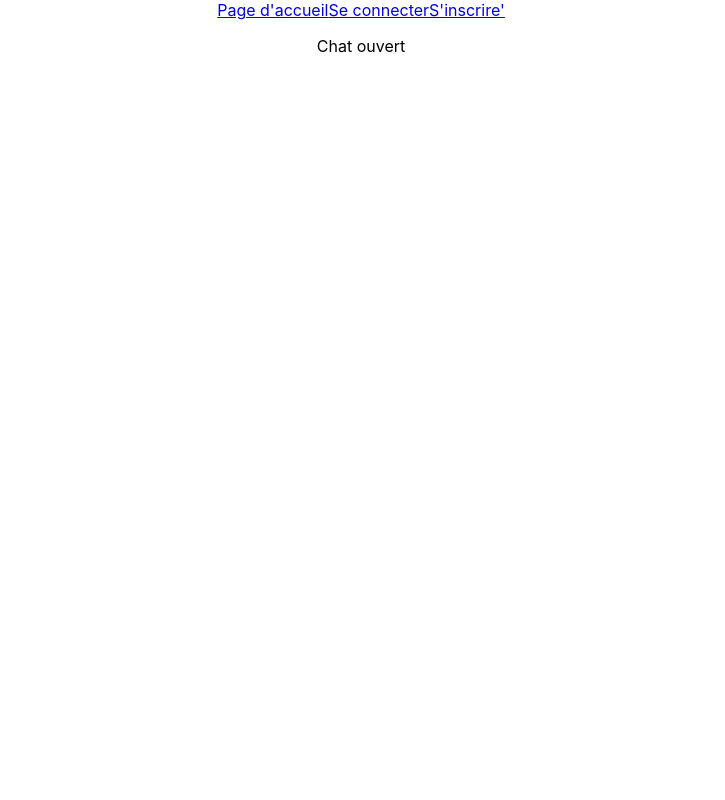
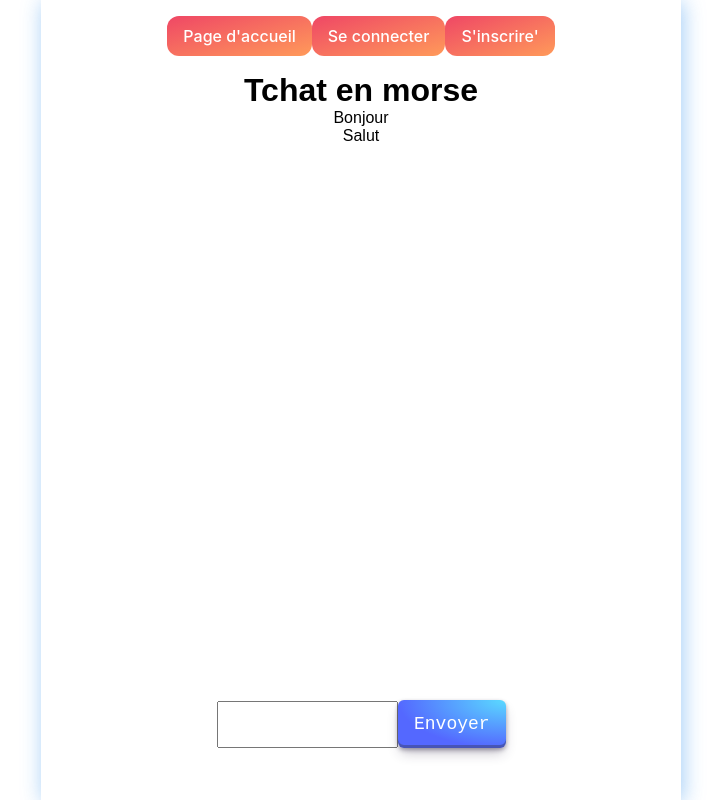
Before and after one commit to clemthibault/lelong_thibault_tp02, a React (Create React App) app in the folder front/: page /chat in a window 1280 px wide. Shown: the whole page, without its empty margins (279-1004 px from the left). Built offline with nearby package versions, Linux system fonts and the light colour scheme.

Commit message:
[Edit]page morse et un peu la navbar

```diff
--- a/front/src/App.js
+++ b/front/src/App.js
@@ -17,10 +17,11 @@ function App() {
       <Router>
 
         <nav>
-          <Link to="/">Page d'accueil</Link>
-          <Link to="/seconnecter">Se connecter</Link>
-          <Link to="/s'inscrire">S'inscrire'</Link>
+          <Link className='button-62' to="/">Page d'accueil</Link>
+          <Link className='button-62' to="/seconnecter">Se connecter</Link>
+          <Link className='button-62' to="/s'inscrire">S'inscrire'</Link>
         </nav>
+
 
 
 
--- a/front/src/css/Allpage.css
+++ b/front/src/css/Allpage.css
@@ -3,3 +3,42 @@ body {
     margin-left: 25%;
     margin-right: 25%;
 }
+
+
+
+
+/* CSS */
+.button-62 {
+  background: linear-gradient(to bottom right, #EF4765, #FF9A5A);
+  border: 0;
+  border-radius: 12px;
+  color: #FFFFFF;
+  cursor: pointer;
+  display: inline-block;
+  font-family: -apple-system,system-ui,"Segoe UI",Roboto,Helvetica,Arial,sans-serif;
+  font-size: 16px;
+  font-weight: 500;
+  line-height: 2.5;
+  outline: transparent;
+  padding: 0 1rem;
+  text-align: center;
+  text-decoration: none;
+  transition: box-shadow .2s ease-in-out;
+  user-select: none;
+  -webkit-user-select: none;
+  touch-action: manipulation;
+  white-space: nowrap;
+}
+
+.button-62:not([disabled]):focus {
+  box-shadow: 0 0 .25rem rgba(0, 0, 0, 0.5), -.125rem -.125rem 1rem rgba(239, 71, 101, 0.5), .125rem .125rem 1rem rgba(255, 154, 90, 0.5);
+}
+
+.button-62:not([disabled]):hover {
+  box-shadow: 0 0 .25rem rgba(0, 0, 0, 0.5), -.125rem -.125rem 1rem rgba(239, 71, 101, 0.5), .125rem .125rem 1rem rgba(255, 154, 90, 0.5);
+}
+
+
+nav {
+    padding: 1em;
+}
--- /dev/null
+++ b/front/src/css/Tchat.css
@@ -0,0 +1,79 @@
+* {
+    margin: 0;
+    padding: 0;
+    font-family: sans-serif;
+    box-sizing: border-box;
+
+}
+
+
+body {
+    height: 100vh;
+    box-shadow: 2px 2px 20px rgba(23, 129, 234, 0.4);
+
+}
+
+.piedDePage {
+    display: flex;
+    justify-content: center;
+}
+
+.positionButtonSend {
+    height: 100px;
+    position: absolute;
+    bottom: 0;
+
+}
+
+.SizeBarrSend {
+    height: 3.5em;
+}
+
+
+
+
+/* CSS bouton send */
+.button-29 {
+  align-items: center;
+  appearance: none;
+  background-image: radial-gradient(100% 100% at 100% 0, #5adaff 0, #5468ff 100%);
+  border: 0;
+  border-radius: 6px;
+  box-shadow: rgba(45, 35, 66, .4) 0 2px 4px,rgba(45, 35, 66, .3) 0 7px 13px -3px,rgba(58, 65, 111, .5) 0 -3px 0 inset;
+  box-sizing: border-box;
+  color: #fff;
+  cursor: pointer;
+  display: inline-flex;
+  font-family: "JetBrains Mono",monospace;
+  height: 48px;
+  justify-content: center;
+  line-height: 1;
+  list-style: none;
+  overflow: hidden;
+  padding-left: 16px;
+  padding-right: 16px;
+  position: relative;
+  text-align: left;
+  text-decoration: none;
+  transition: box-shadow .15s,transform .15s;
+  user-select: none;
+  -webkit-user-select: none;
+  touch-action: manipulation;
+  white-space: nowrap;
+  will-change: box-shadow,transform;
+  font-size: 18px;
+}
+
+.button-29:focus {
+  box-shadow: #3c4fe0 0 0 0 1.5px inset, rgba(45, 35, 66, .4) 0 2px 4px, rgba(45, 35, 66, .3) 0 7px 13px -3px, #3c4fe0 0 -3px 0 inset;
+}
+
+.button-29:hover {
+  box-shadow: rgba(45, 35, 66, .4) 0 4px 8px, rgba(45, 35, 66, .3) 0 7px 13px -3px, #3c4fe0 0 -3px 0 inset;
+  transform: translateY(-2px);
+}
+
+.button-29:active {
+  box-shadow: #3c4fe0 0 3px 7px inset;
+  transform: translateY(2px);
+}
--- a/front/src/pages/Chat.js
+++ b/front/src/pages/Chat.js
@@ -1,8 +1,28 @@
 import React from "react";
+import '../css/Tchat.css';
 
 function Chat() {
     return (
-        <p>Chat ouvert</p>
+
+
+        <div className="container">
+            <div className="header"></div>
+            <h1>Tchat en morse</h1>
+            <div className="corps"></div>
+
+            <p className="message">Bonjour</p>
+
+            <p className="message user_message">Salut</p>
+
+
+            <div className="piedDePage">
+                <form className="positionButtonSend">
+                    <input className="SizeBarrSend" type='text' name="" />
+                    <button class="button-29" role="button">Envoyer</button>
+                </form>
+            </div>
+        </div>
+
     )
 }
 
```
